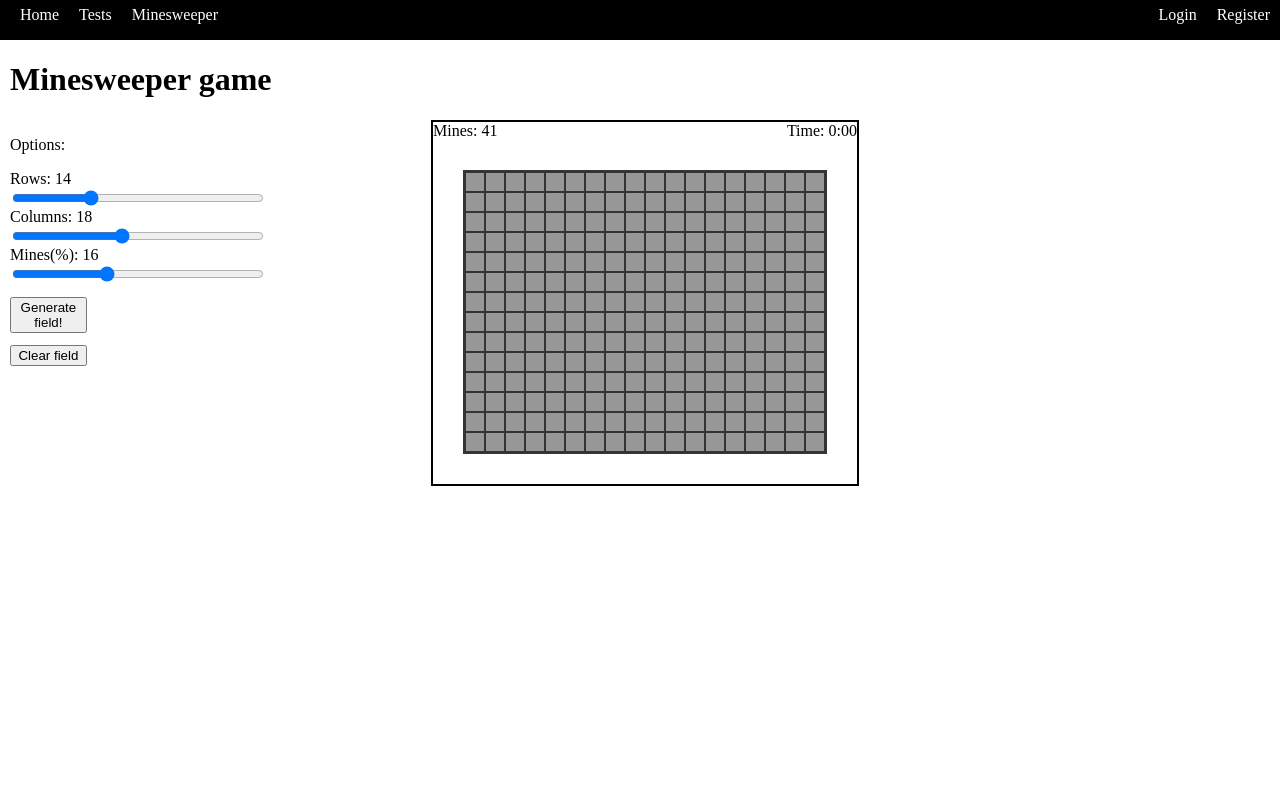
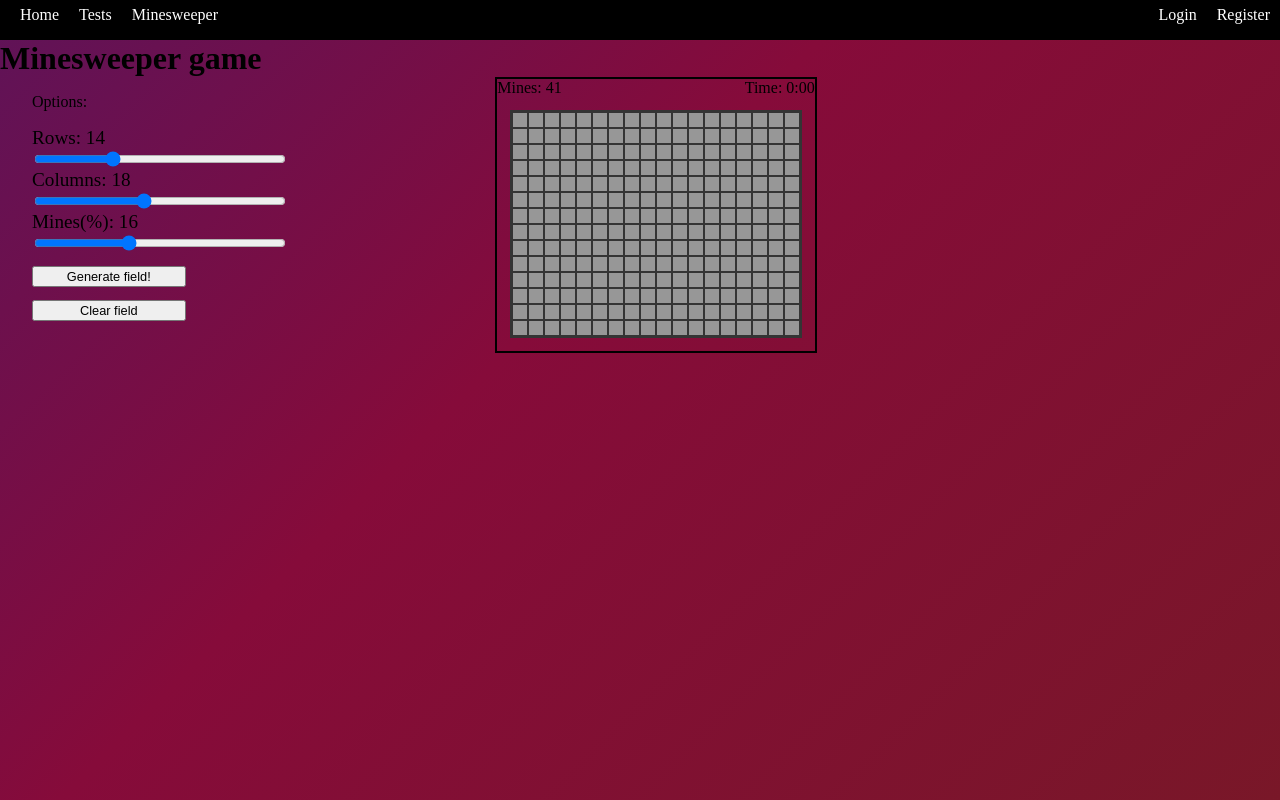
Before and after one commit to Thomas851204/Vue-Learning, a Vue app in the folder Frontend/: page /mine in a window 1280 px wide. Both pictures are taken after a click on the button "Generate field!". Built offline with nearby package versions, Linux system fonts and the light colour scheme.

Commit message:
Further touchup of minesweep

```diff
--- a/Frontend/src/views/MineSweep.vue
+++ b/Frontend/src/views/MineSweep.vue
@@ -45,10 +45,7 @@
           <div v-if="lost">Try again!</div>
           <div>Time: {{ timeElapsed }}</div>
         </div>
-        <div
-          class="fieldWrap"
-          :style="{ width: fieldWrapWidth, height: fieldWrapHeight }"
-        >
+        <div class="fieldWrap">
           <div
             class="row"
             v-for="(row, rowIndex) in generatedGrid.grid"
@@ -109,14 +106,6 @@ export default defineComponent({
       const seconds = this.timer % 60;
       return `${minutes}:${seconds < 10 ? "0" : ""}${seconds}`;
     },
-
-    fieldWrapWidth(this: InstanceType<typeof MineGrid>): string {
-      return `${this.columns * 20}px`;
-    },
-
-    fieldWrapHeight(this: InstanceType<typeof MineGrid>): string {
-      return `${this.rows * 20}px`;
-    },
   },
   methods: {
     startTimer(): void {
@@ -155,7 +144,7 @@ export default defineComponent({
       }
     },
 
-    getNumberColor(value: number): string {
+    getNumberColor(value: number | string): string {
       switch (value) {
         case 1:
           return "blue";
@@ -173,6 +162,8 @@ export default defineComponent({
           return "purple";
         case 8:
           return "darkgrey";
+        case "x":
+          return "black";
         default:
           return "#979797";
       }
@@ -183,15 +174,52 @@ export default defineComponent({
 
 <style scoped>
 .body {
-  height: 90vh;
-  margin-left: 10px;
+  height: 95dvh;
+  background: linear-gradient(-45deg, #692612, #860b3a, #092499, #0f965e);
+  background-size: 400% 400%;
+  animation: gradient 25s ease infinite;
+}
+@keyframes gradient {
+  0% {
+    background-position: 0% 50%;
+  }
+  50% {
+    background-position: 100% 50%;
+  }
+  100% {
+    background-position: 0% 50%;
+  }
+}
+h1 {
+  margin: 0;
 }
 #main {
+  margin-left: 2.5%;
   position: relative;
   display: flex;
   justify-content: center;
 }
+.optwrap {
+  position: absolute;
+  left: 0;
+  width: 25vw;
+}
 
+.inputSlide {
+  display: flex;
+  flex-direction: column;
+  margin-bottom: 10px;
+  justify-items: center;
+  width: 80%;
+  font-size: 1.5vw;
+}
+
+.inputSlide button {
+  display: block;
+  width: 60%;
+  margin-top: 5%;
+  font-size: 1vw;
+}
 div.mineGrid {
   border: 2px solid black;
   display: flex;
@@ -208,48 +236,42 @@ div.mineGrid {
   justify-content: space-between;
   width: 100%;
 }
-.inputSlide {
-  display: flex;
-  flex-direction: column;
-  margin-bottom: 10px;
-  justify-items: center;
-  width: 80%;
-}
-
-.inputSlide button {
-  display: block;
-  width: 30%;
-  margin-top: 5%;
-}
 .fieldWrap {
   border: 2px solid #343434;
   align-items: center;
   justify-content: center;
-  margin: 30px;
-}
-.optwrap {
-  position: absolute;
-  left: 0;
-  width: 25vw;
+  margin: 1dvw;
 }
 .row {
   display: flex;
   flex-direction: row;
-  height: 20px;
+  height: 2vh;
+  min-height: 12px;
 }
-
+div.cell {
+  margin: 0;
+  padding: 0;
+  border: none;
+}
+div.cell,
 button.cell {
-  height: 20px;
-  width: 20px;
+  height: 2vh;
+  width: 2vh;
+  min-width: 12px;
+  min-height: 12px;
+}
+button.cell {
   border-radius: 0;
   border: 1px solid #343434;
   background-color: #979797;
+  padding: 0;
 }
-button:active {
+button.cell:active {
   background-color: #4b4b4b !important;
 }
 
 button.cell:disabled {
+  padding: 0;
   pointer-events: none;
   cursor: not-allowed;
   color: black;
```
